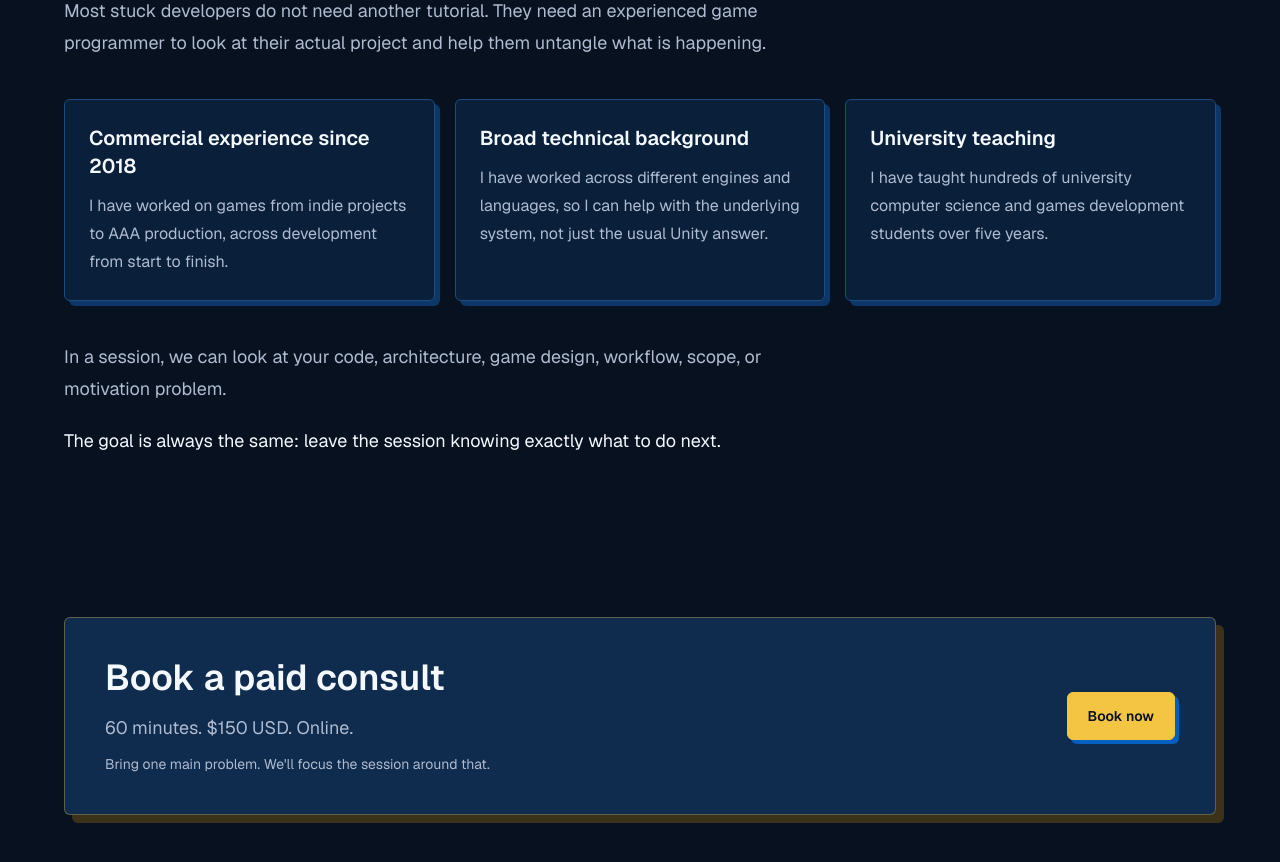
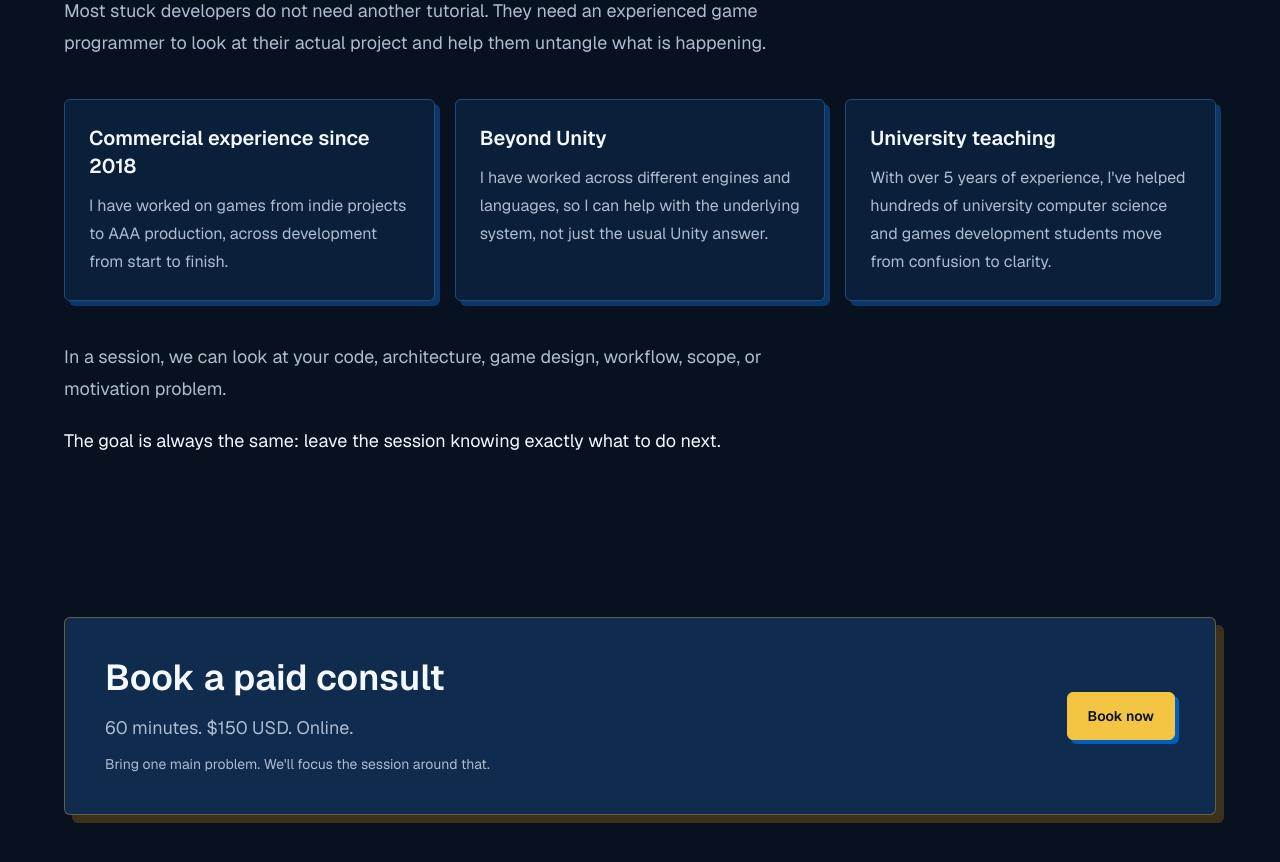
Before and after one commit to plotteldev/game-dev-glory, a Next.js app: page / in a window 1280 px wide. Shown: the part 1200-2062 px from the top of the page. Built offline with nearby package versions, Linux system fonts and the light colour scheme; no server answers.

Commit message:
Update authority card copy

```diff
--- a/src/components/home-page.tsx
+++ b/src/components/home-page.tsx
@@ -20,12 +20,12 @@ const authorityItems = [
     body: "I have worked on games from indie projects to AAA production, across development from start to finish.",
   },
   {
-    title: "Broad technical background",
+    title: "Beyond Unity",
     body: "I have worked across different engines and languages, so I can help with the underlying system, not just the usual Unity answer.",
   },
   {
     title: "University teaching",
-    body: "I have taught hundreds of university computer science and games development students over five years.",
+    body: "With over 5 years of experience, I've helped hundreds of university computer science and games development students move from confusion to clarity.",
   },
 ];
 
```
